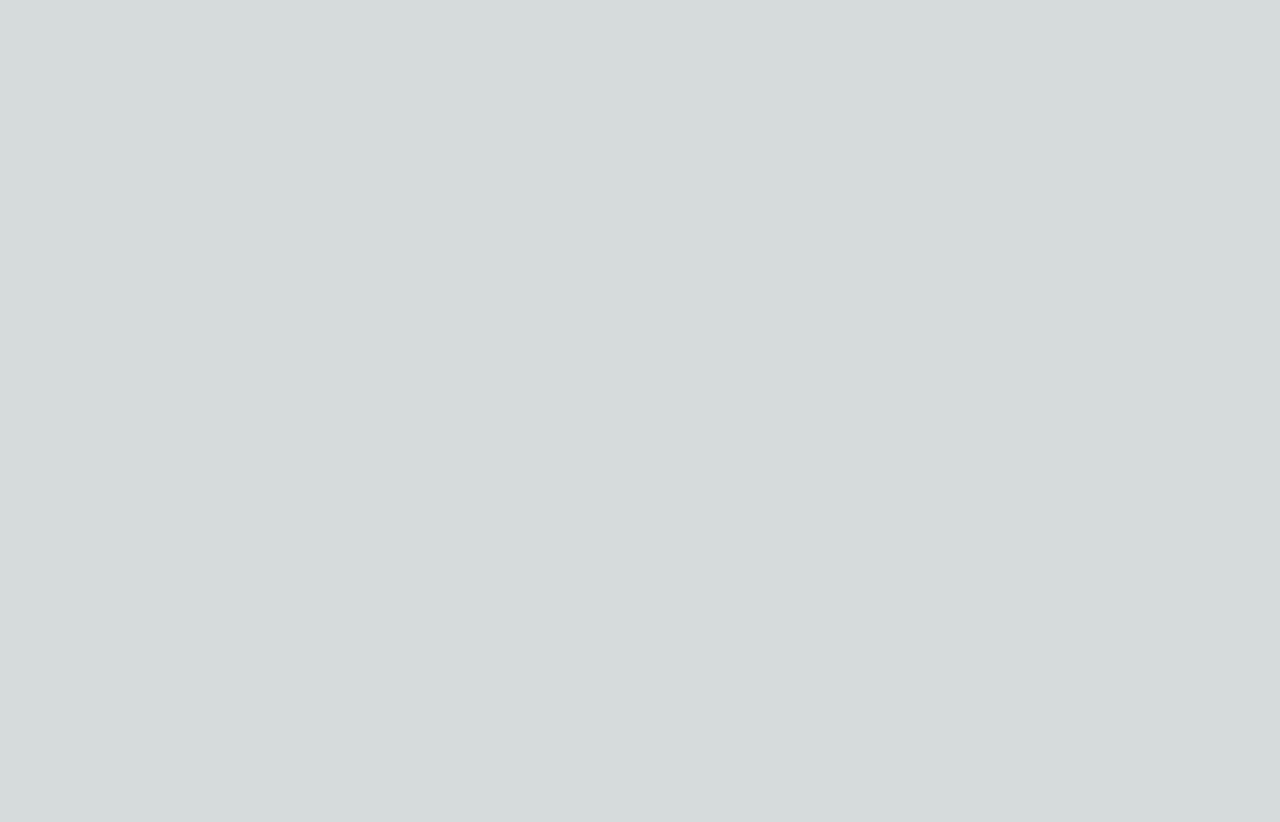
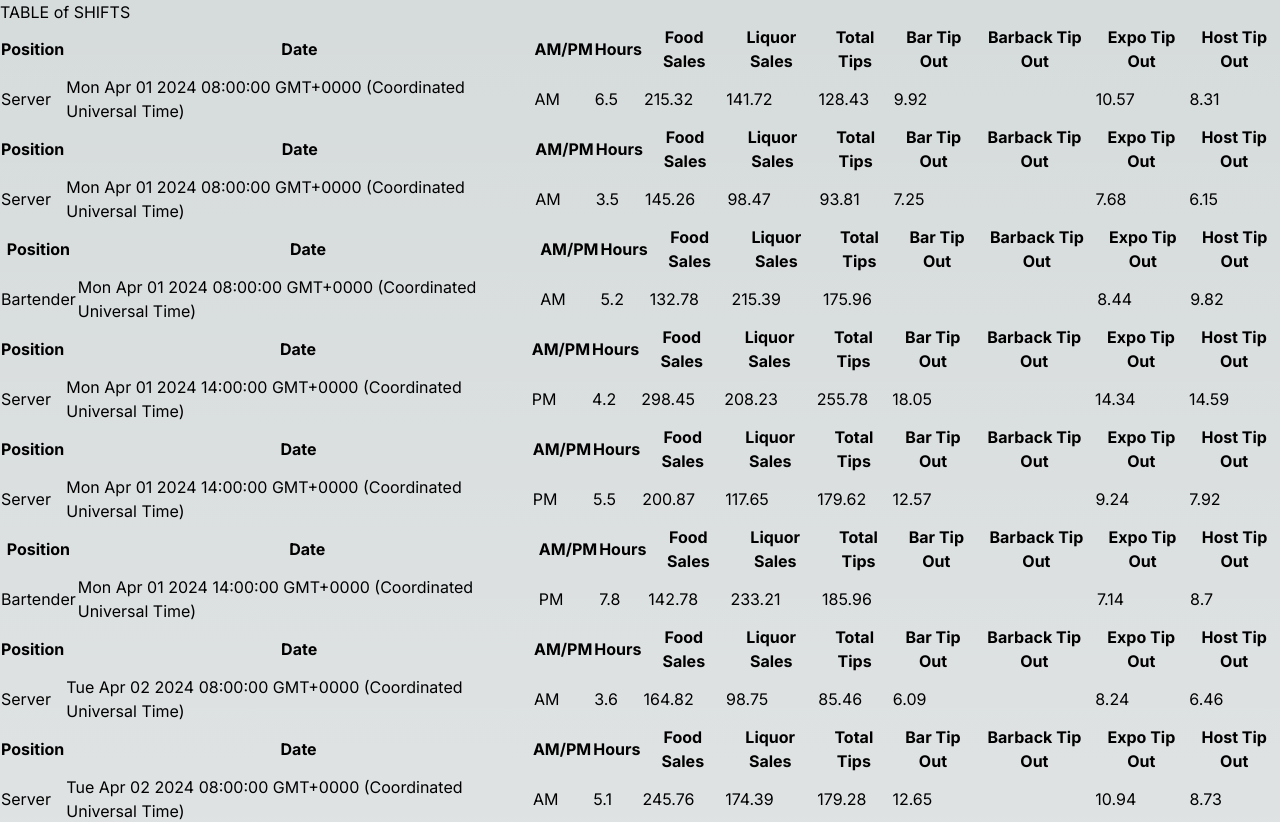
Before and after one commit to cyrilmb/tip-out-calculator, a Next.js app: page / in a window 1280 px wide. Shown: the top 822 px of the page. Before the commit the page ends 800 px from the top, so only its background shows below. Built offline with nearby package versions, Linux system fonts and the light colour scheme.

Commit message:
ok i can make a table with all the info but now i need to reformat the date and make a table based only on date selection

```diff
--- a/app/page.tsx
+++ b/app/page.tsx
@@ -1,5 +1,15 @@
-import Image from 'next/image'
+import data from '@/lib/data'
+import ShiftsTable from '@/components/ShiftsTable'
 
 export default function Home() {
-  return <main></main>
+  return (
+    <main>
+      <h1>TABLE of SHIFTS</h1>
+      <div>
+        {data.shifts.map((shift, i) => (
+          <ShiftsTable key={i} shift={shift} />
+        ))}
+      </div>
+    </main>
+  )
 }
--- /dev/null
+++ b/components/ShiftsTable.tsx
@@ -0,0 +1,41 @@
+import React from 'react'
+import { Shift } from '@/lib/models/ShiftEntryModel'
+
+export default function ShiftsTable({ shift }: { shift: Shift }) {
+  return (
+    <div>
+      <table className="table-auto">
+        <thead>
+          <tr>
+            <th>Position</th>
+            <th>Date</th>
+            <th>AM/PM</th>
+            <th>Hours</th>
+            <th>Food Sales</th>
+            <th>Liquor Sales</th>
+            <th>Total Tips</th>
+            <th>Bar Tip Out</th>
+            <th>Barback Tip Out</th>
+            <th>Expo Tip Out</th>
+            <th>Host Tip Out</th>
+          </tr>
+        </thead>
+        <tbody>
+          <tr>
+            <td>{shift.position}</td>
+            <td>{shift.date.toString()}</td>
+            <td>{shift.am_pm}</td>
+            <td>{shift.hoursWorked}</td>
+            <td>{shift.foodSales}</td>
+            <td>{shift.liquorSales}</td>
+            <td>{shift.totalTips}</td>
+            <td>{shift.barTipOut}</td>
+            <td>{shift.bBackTipOut}</td>
+            <td>{shift.expoTipOut}</td>
+            <td>{shift.hostTipOut}</td>
+          </tr>
+        </tbody>
+      </table>
+    </div>
+  )
+}
--- a/lib/data.ts
+++ b/lib/data.ts
@@ -1,5 +1,3 @@
-import exp from "constants";
-
 const data = {
     shifts: [
     // Day 1
```
